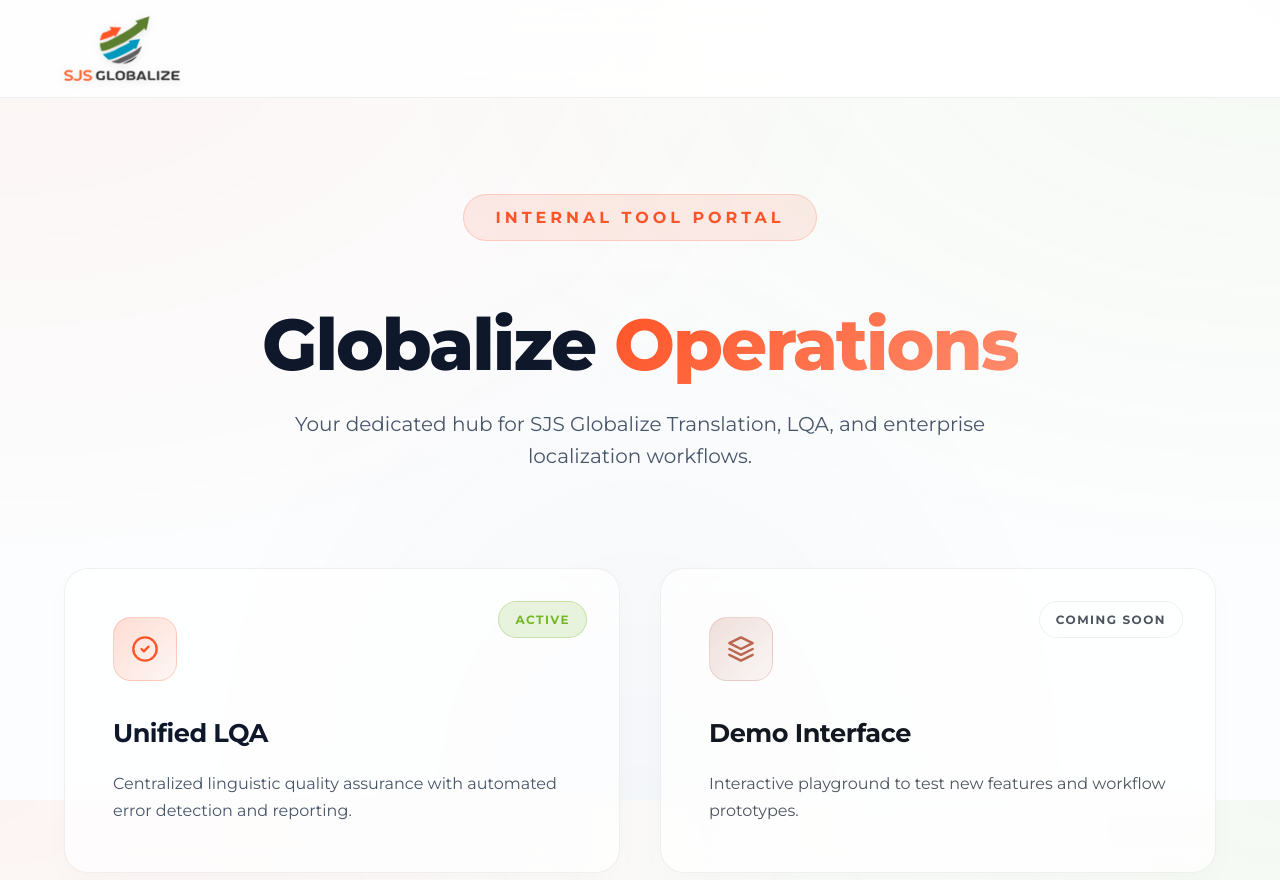
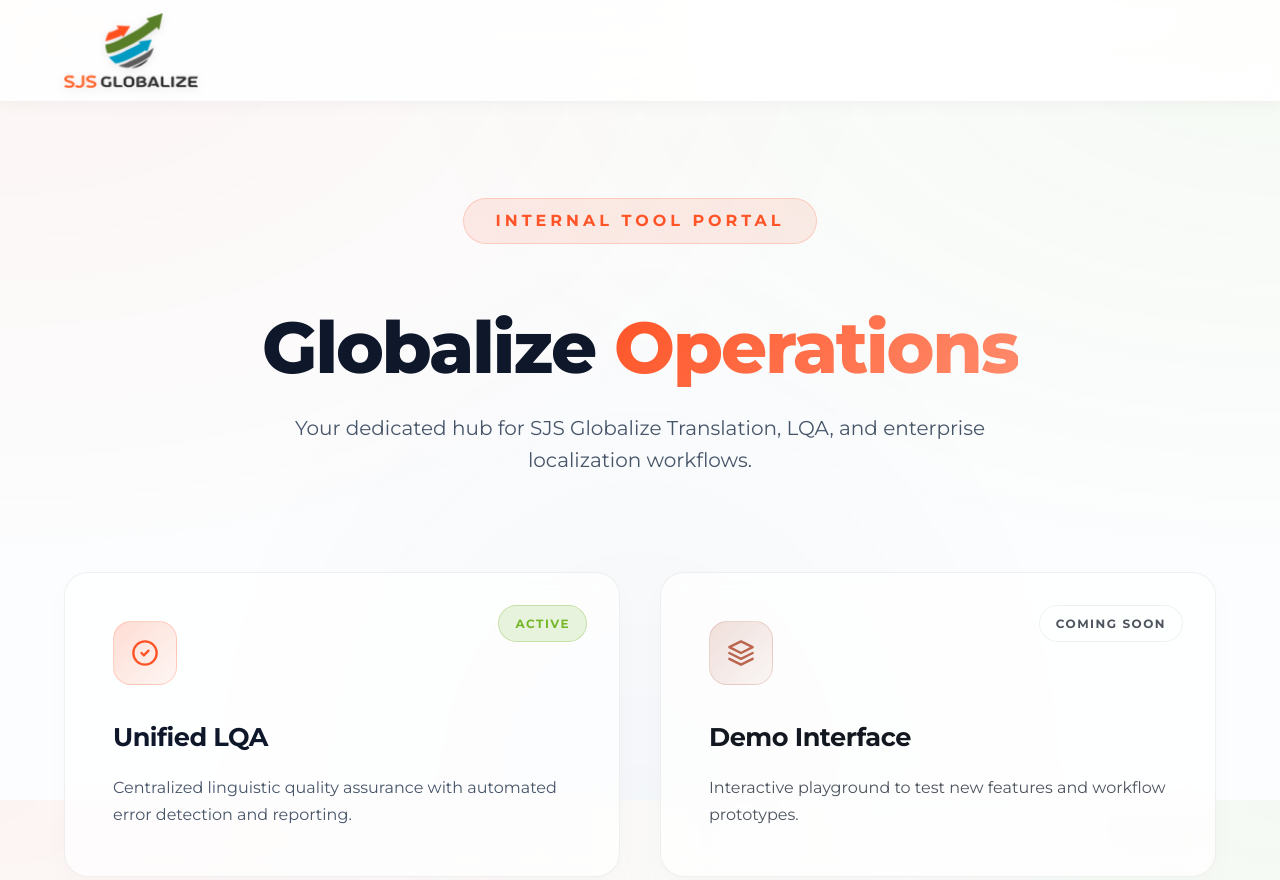
Before and after one commit to Gangesh54321/sjs-globalize-portal, a website built with Vite: page index.html in a window 1280 px wide. Shown: the top 880 px of the page. Built offline with nearby package versions, Linux system fonts and the light colour scheme; some packages are replaced by stand-ins of ours.

Commit message:
Finalize logo visibility and header contrast

```diff
--- a/src/style.css
+++ b/src/style.css
@@ -41,17 +41,18 @@ body {
 
 /* Header Styles */
 .header {
-  padding: 1rem 5%;
+  padding: 0.8rem 5%;
   display: flex;
   justify-content: space-between;
   align-items: center;
-  backdrop-filter: blur(20px);
-  -webkit-backdrop-filter: blur(20px);
-  background: var(--bg-glass);
-  border-bottom: 1px solid var(--border-glass);
+  backdrop-filter: blur(25px) saturate(180%);
+  -webkit-backdrop-filter: blur(25px) saturate(180%);
+  background: rgba(255, 255, 255, 0.85); /* More solid for contrast */
+  border-bottom: 1px solid rgba(0, 0, 0, 0.05);
   position: sticky;
   top: 0;
   z-index: 1000;
+  box-shadow: 0 4px 15px rgba(0, 0, 0, 0.03);
 }
 
 .logo-container {
@@ -60,9 +61,9 @@ body {
 }
 
 .logo {
-  height: 65px; /* Increased size */
+  height: 75px; /* Increased size significantly */
   width: auto;
-  filter: drop-shadow(0 2px 4px rgba(0, 0, 0, 0.1)); /* Added definition */
+  filter: drop-shadow(0 2px 4px rgba(0, 0, 0, 0.1)) contrast(1.1); /* Added definition */
   transition: var(--transition-smooth);
 }
 
```
